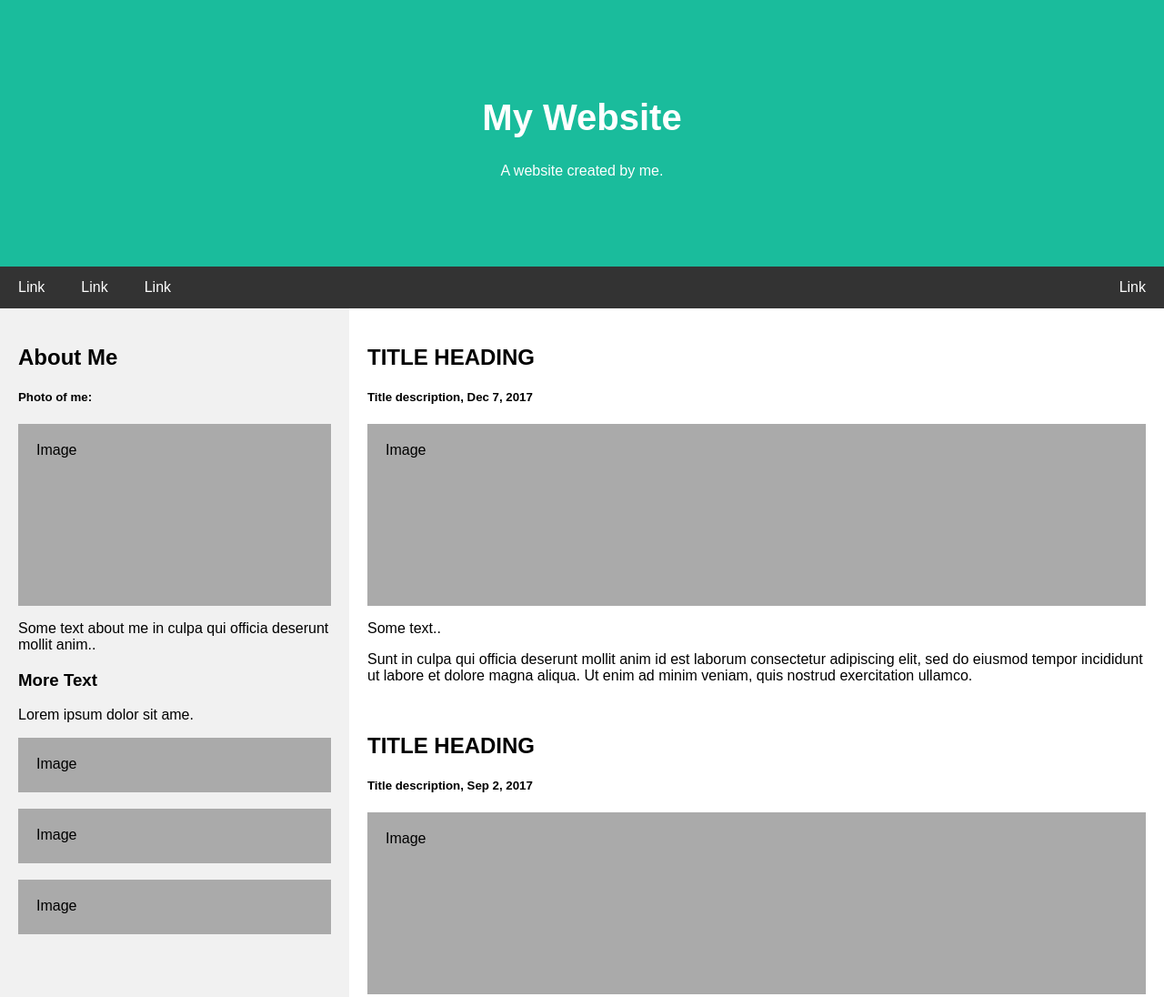
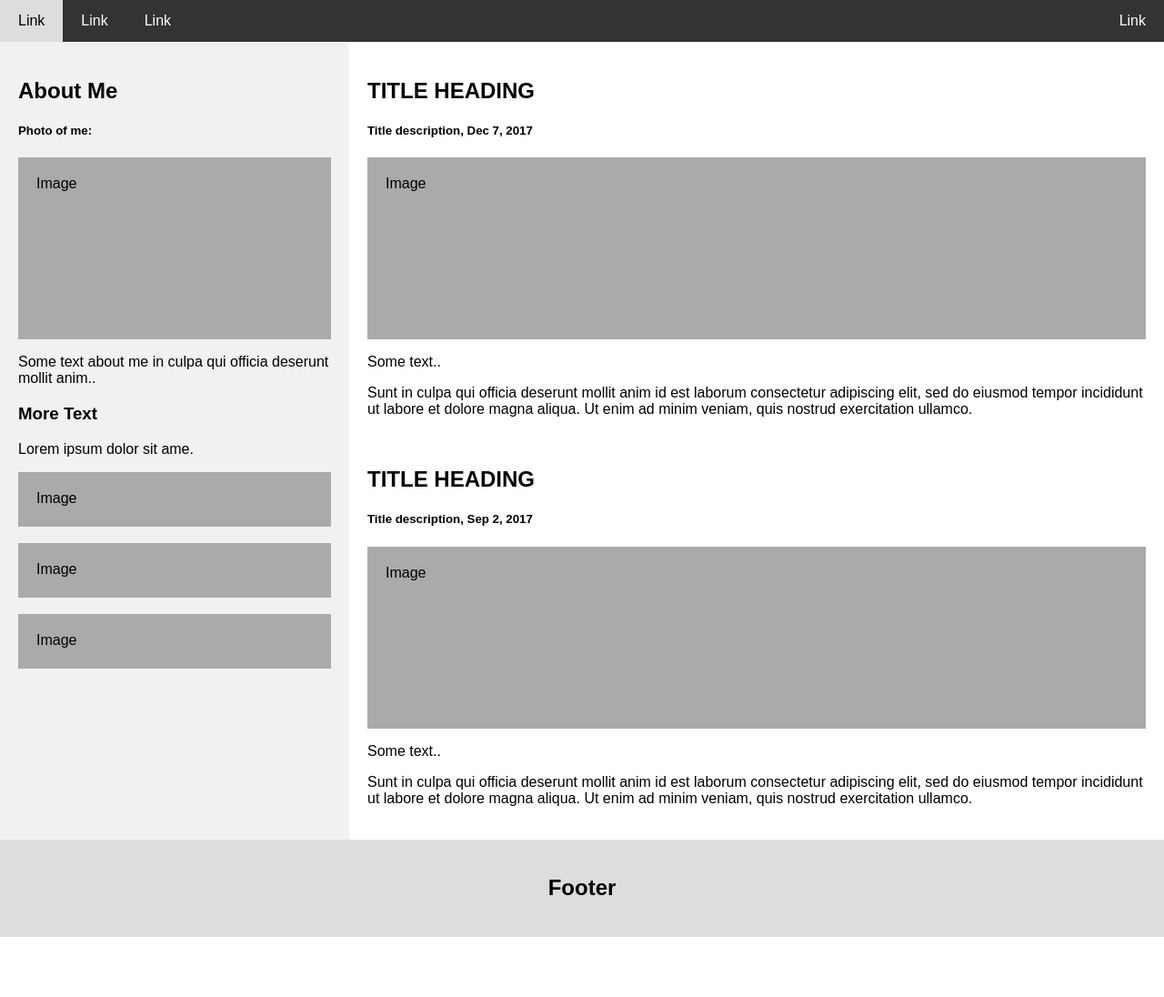
Before and after one commit to katieyurechko/kathrynyurechko, a plain HTML site: page index.html in a window 1280 px wide. Shown: the top 1096 px of the page at 91% size. After the commit the page ends 1030 px from the top, so only its background shows below. Drawn offline with Linux system fonts and the light colour scheme.

Commit message:
Update index.html

```diff
--- a/index.html
+++ b/index.html
@@ -112,11 +112,6 @@ body {
 </head>
 <body>
 
-<div class="header">
-  <h1>My Website</h1>
-  <p>A website created by me.</p>
-</div>
-
 <div class="navbar">
   <a href="#">Link</a>
   <a href="#">Link</a>
```
